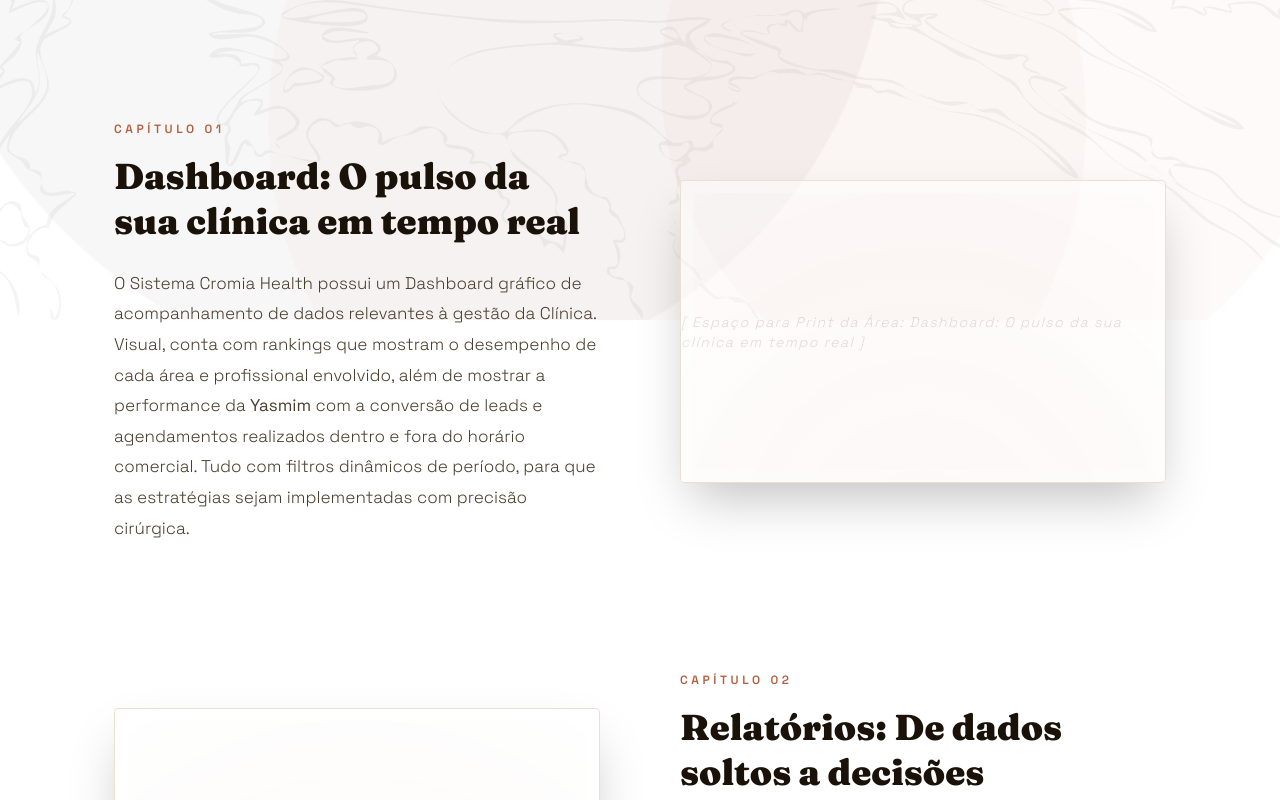
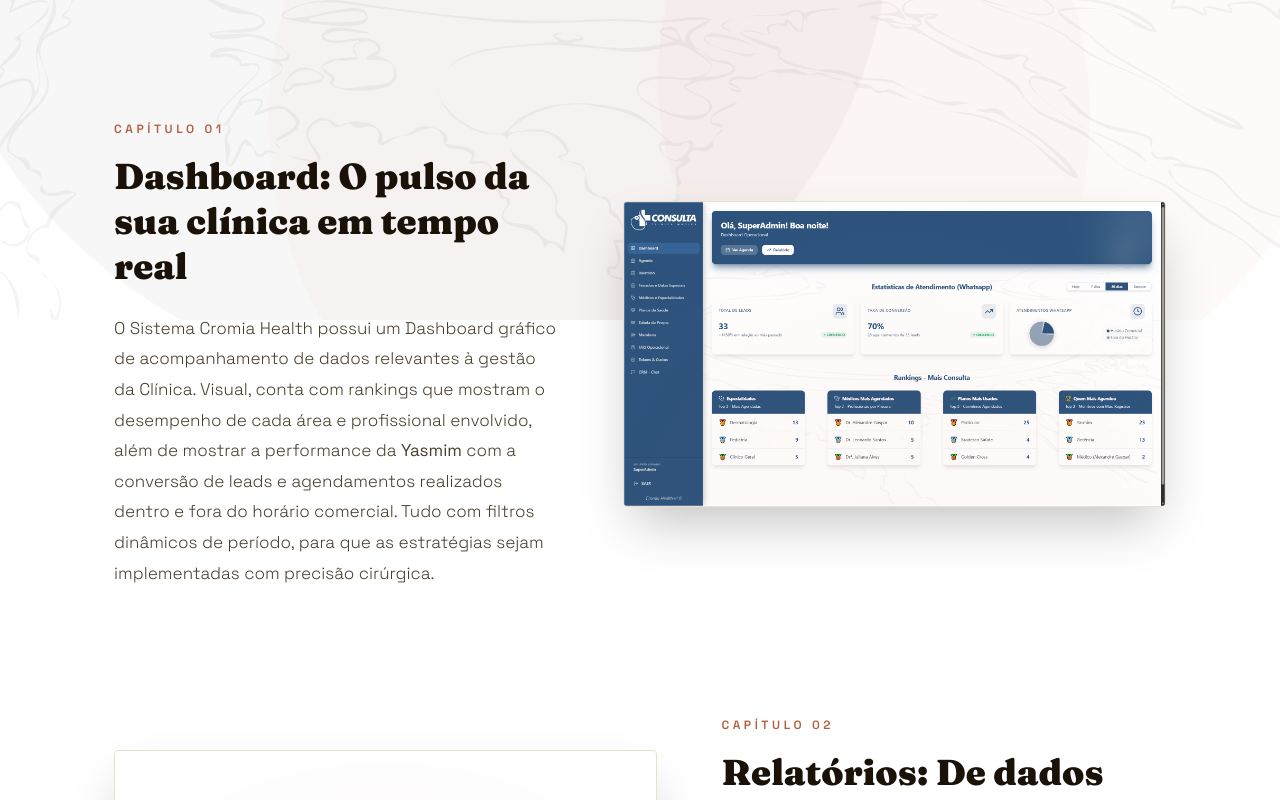
Before and after one commit to gugabrandao/cromia-site, a React (Vite) app: page /cromiahealth in a window 1280 px wide. Shown: the part 480-1280 px from the top of the page. Built offline with nearby package versions, Linux system fonts and the light colour scheme.

Commit message:
feat: integrar print do dashboard e ajustar layout side-by-side

```diff
--- a/src/pages/CromiaHealth.tsx
+++ b/src/pages/CromiaHealth.tsx
@@ -1,9 +1,9 @@
 import React from 'react';
 import MeshBackground from '../components/MeshBackground';
 
-const Chapter = ({ number, title, text, imageSide = 'right' }: { number: string, title: string, text: string | React.ReactNode, imageSide?: 'left' | 'right' }) => (
-  <div className={`flex flex-col ${imageSide === 'left' ? 'md:flex-row-reverse' : 'md:flex-row'} items-center gap-12 md:gap-20 mb-32`}>
-    <div className="flex-1">
+const Chapter = ({ number, title, text, image, imageSide = 'right' }: { number: string, title: string, text: string | React.ReactNode, image?: string, imageSide?: 'left' | 'right' }) => (
+  <div className={`flex flex-col ${imageSide === 'left' ? 'md:flex-row-reverse' : 'md:flex-row'} items-center gap-12 md:gap-16 mb-24 md:mb-32`}>
+    <div className="w-full md:w-[45%]">
       <div className="text-[12px] font-bold tracking-[0.3em] uppercase text-cromia-gold mb-4">Capítulo {number}</div>
       <h2 className="font-fraunces text-3xl md:text-4xl font-black text-cromia-ink mb-6 leading-tight">
         {title}
@@ -12,14 +12,18 @@
         {text}
       </div>
     </div>
-    <div className="flex-1 w-full">
-      <div className="aspect-[16/10] bg-white/40 border border-cromia-border rounded-sm shadow-2xl relative overflow-hidden group">
+    <div className="w-full md:w-[55%]">
+      <div className="bg-white/40 border border-cromia-border rounded-sm shadow-2xl relative overflow-hidden group transition-transform duration-500 hover:scale-[1.02]">
+        {image ? (
+          <img src={image} alt={title} className="w-full h-auto block" />
+        ) : (
+          <div className="aspect-[16/10] flex items-center justify-center text-cromia-muted/30 italic text-sm font-space-grotesk tracking-widest">
+            [ Espaço para Print da Área: {title} ]
+          </div>
+        )}
         <div className="absolute inset-0 bg-[radial-gradient(circle_at_50%_120%,rgba(180,95,59,0.05),transparent)] pointer-events-none" />
-        <div className="absolute inset-0 flex items-center justify-center text-cromia-muted/30 italic text-sm font-space-grotesk tracking-widest">
-          [ Espaço para Print da Área: {title} ]
-        </div>
         {/* Overlay sutil para dar acabamento premium */}
-        <div className="absolute inset-0 border-[12px] border-white/20 pointer-events-none" />
+        <div className="absolute inset-0 border-[1px] border-white/20 pointer-events-none" />
       </div>
     </div>
   </div>
@@ -60,6 +64,7 @@
                   O Sistema Cromia Health possui um Dashboard gráfico de acompanhamento de dados relevantes à gestão da Clínica. Visual, conta com rankings que mostram o desempenho de cada área e profissional envolvido, além de mostrar a performance da <strong>Yasmim</strong> com a conversão de leads e agendamentos realizados dentro e fora do horário comercial. Tudo com filtros dinâmicos de período, para que as estratégias sejam implementadas com precisão cirúrgica.
                 </p>
               }
+              image="/imgs/dashboard_print.png"
               imageSide="right"
             />
 
```
Also changed, not shown: public/imgs/dashboard_print.png (added).
